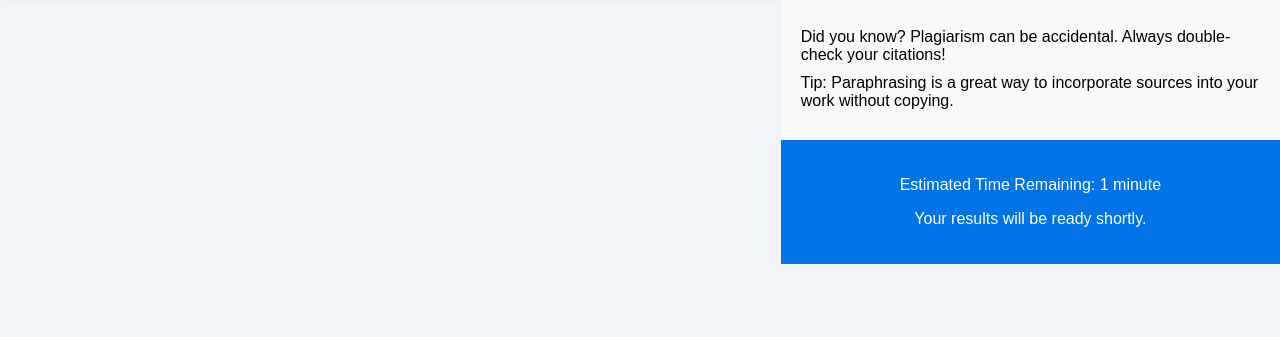
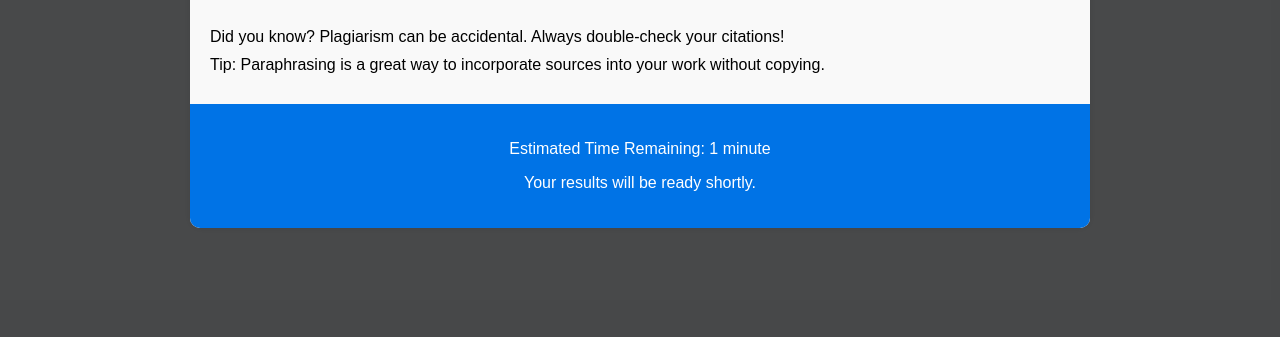
Before and after one commit to Valentin-22/loadng, a plain HTML site: page index.html in a window 1280 px wide. Shown: the part 463-800 px from the top of the page. Drawn offline with Linux system fonts and the light colour scheme; a script that the page names is missing.

Commit message:
Update styles.css

```diff
--- a/styles.css
+++ b/styles.css
@@ -3,19 +3,16 @@ body {
     background-color: #f0f4f7;
     margin: 0;
     padding: 0;
-    display: flex;
-    justify-content: center;
-    align-items: center;
-    height: 100vh;
 }
 
 .container {
     width: 80%;
     max-width: 900px;
+    margin: auto;
+    padding: 20px;
     background-color: #fff;
     border-radius: 10px;
     box-shadow: 0 0 10px rgba(0, 0, 0, 0.1);
-    overflow: hidden;
 }
 
 header {
@@ -23,6 +20,33 @@ header {
     color: #fff;
     text-align: center;
     padding: 20px 0;
+}
+
+main {
+    padding: 20px;
+    text-align: center;
+}
+
+.overlay {
+    position: fixed;
+    top: 0;
+    left: 0;
+    width: 100%;
+    height: 100%;
+    background-color: rgba(0, 0, 0, 0.7);
+    display: flex;
+    justify-content: center;
+    align-items: center;
+    z-index: 1000;
+}
+
+.overlay-content {
+    width: 80%;
+    max-width: 900px;
+    background-color: #fff;
+    border-radius: 10px;
+    box-shadow: 0 0 10px rgba(0, 0, 0, 0.1);
+    overflow: hidden;
 }
 
 .progress-bar {
```
